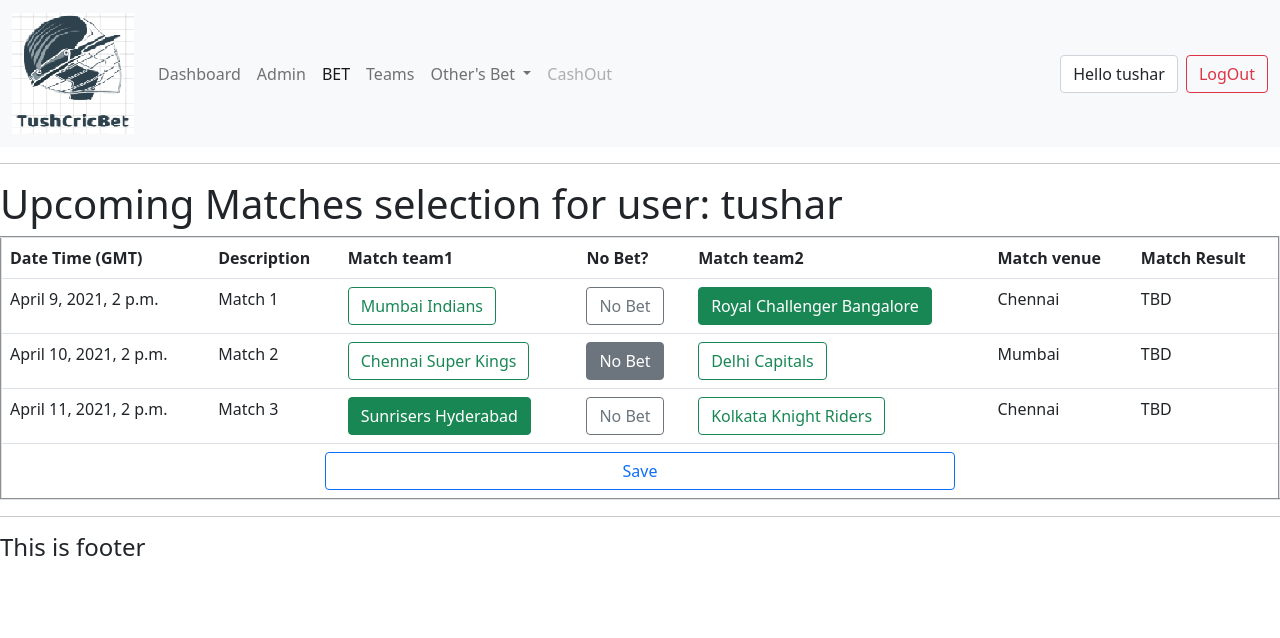
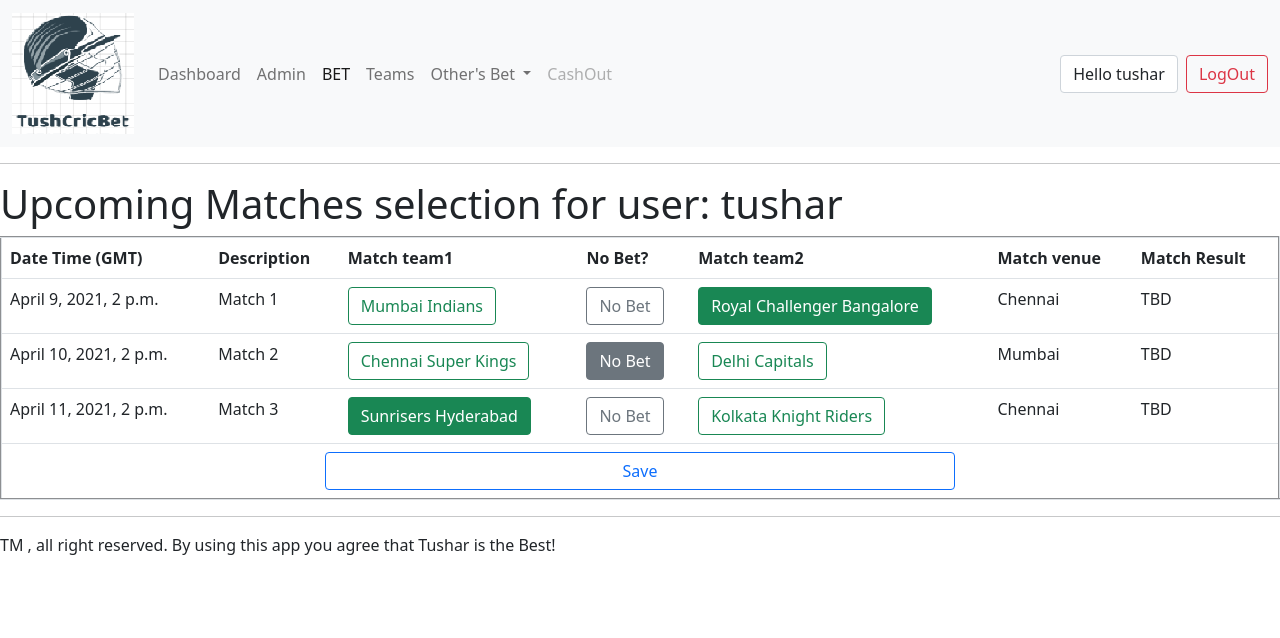
Before and after one commit to tusharbmw/cricBet, a Django app: page / in a window 1280 px wide. Shown: the top 638 px of the page. Run offline with Django 3.2, Linux system fonts and the light colour scheme; a user stored in the database is signed in; data comes from the database, SQL or seed files in the repository; some libraries are stand-ins or nearby versions.

Commit message:
Latest version

```diff
--- a/src/accounts/templates/accounts/main.html
+++ b/src/accounts/templates/accounts/main.html
@@ -14,7 +14,7 @@
 
     {% endblock %}
     <hr>
-    <h4>This is footer </h4>
+    TM , all right reserved. By using this app you agree that Tushar is the Best!
 </body>
 
 <script src="https://code.jquery.com/jquery-3.2.1.slim.min.js" integrity="sha384-KJ3o2DKtIkvYIK3UENzmM7KCkRr/rE9/Qpg6aAZGJwFDMVNA/GpGFF93hXpG5KkN" crossorigin="anonymous"></script>
--- a/src/cricBet/settings.py
+++ b/src/cricBet/settings.py
@@ -25,7 +25,7 @@
 # SECURITY WARNING: don't run with debug turned on in production!
 DEBUG = True
 
-ALLOWED_HOSTS = []
+ALLOWED_HOSTS = ['129.213.125.178', '127.0.0.1']
 
 
 # Application definition
```
